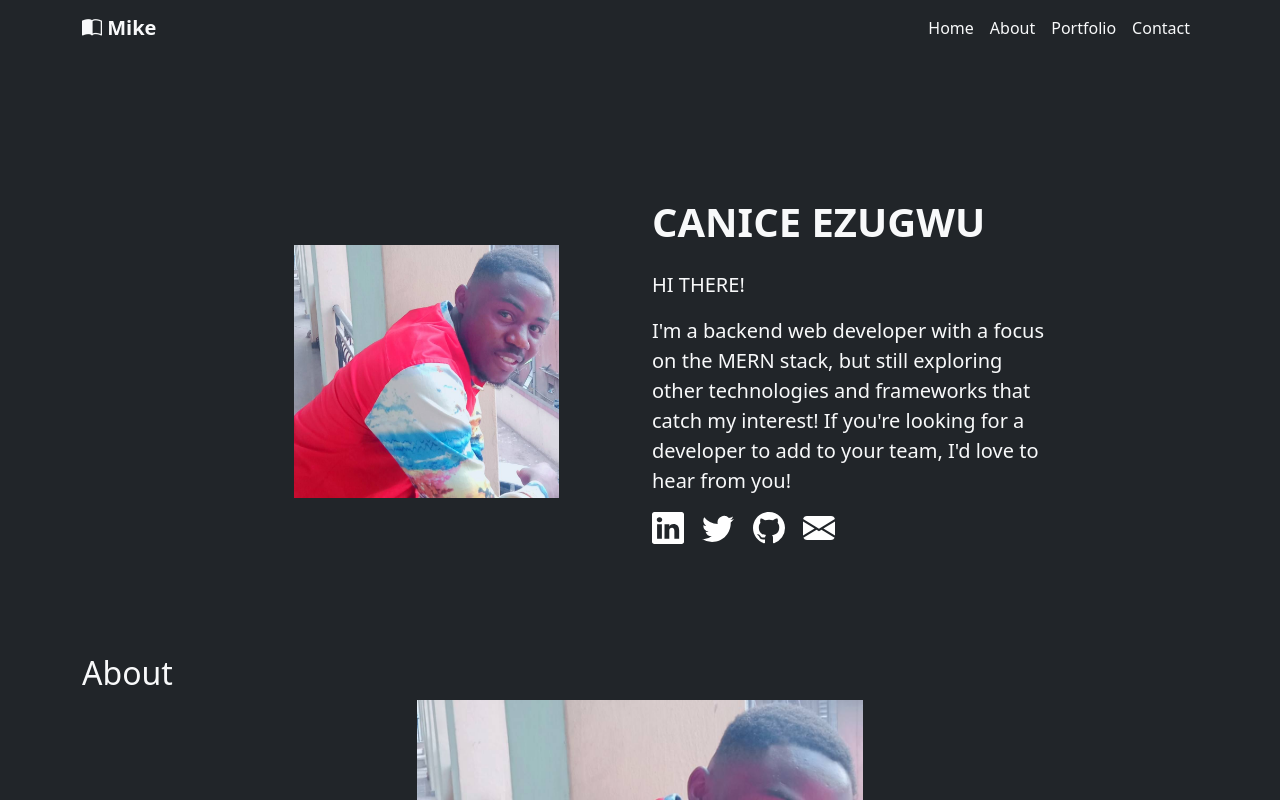
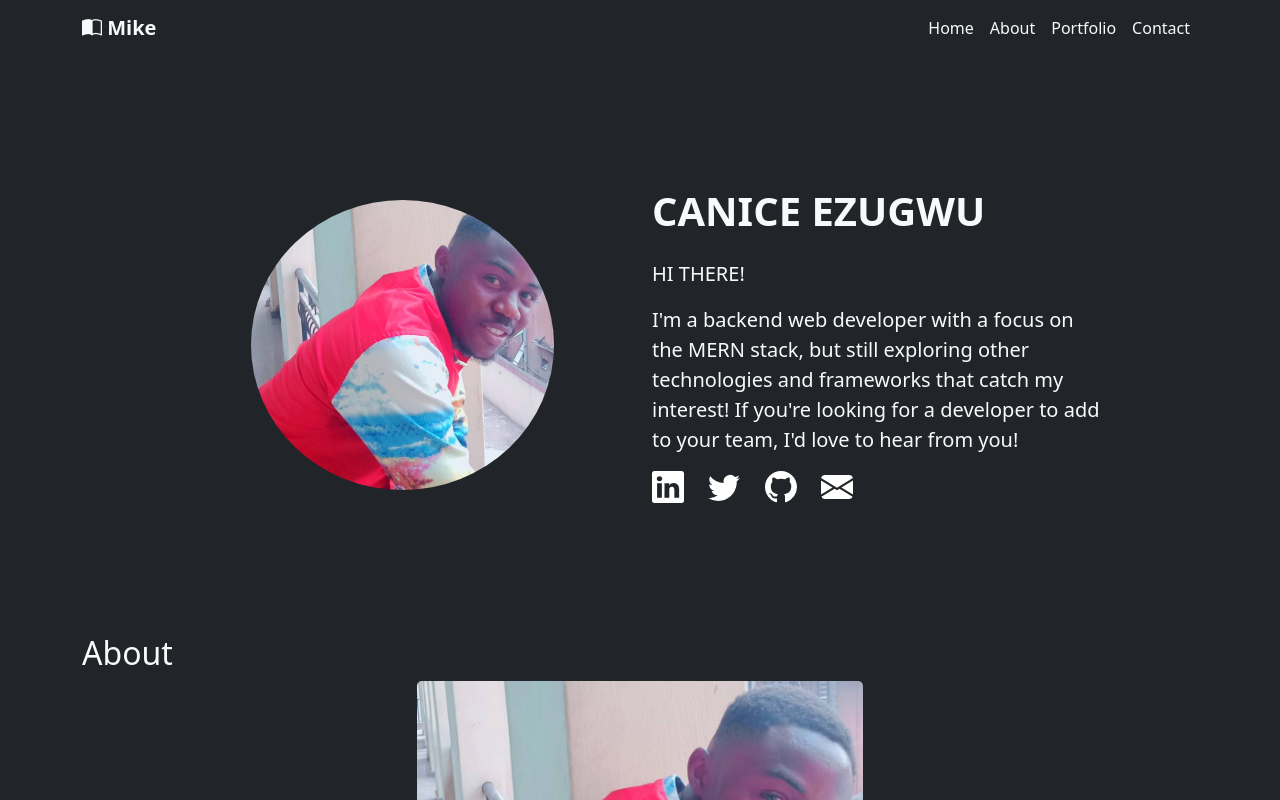
Before and after one commit to canicemichael/Portfolio, a website: page index.html in a window 1280 px wide. Shown: the top 800 px of the page. Drawn offline with nearby package versions, Linux system fonts and the light colour scheme.

Commit message:
Update made some modifications on some files

```diff
--- a/css2/style.css
+++ b/css2/style.css
@@ -11,7 +11,7 @@
     z-index: 10;
 }
 
-.parent {
+/* .parent {
     position: relative;
     width: 64em;
     height: 34.375em;
@@ -26,4 +26,13 @@
     left: 0;
     right: 0;
     margin: auto;
+} */
+
+.topit {
+    margin-top: 6rem;
+    margin-bottom: 6rem;
 }
+
+img.homedp {
+    border-radius: 50%;
+}
--- a/index.html
+++ b/index.html
@@ -50,10 +50,10 @@
 
     <!-- main image & intro text -->
     <section id="home" class="bg-dark text-light">
-        <div class="container-lg parent">
+        <div class="container-lg parent topit">
             <div class="row justify-content-center align-items-center child">
                 <div class="col-md-5 text-center d-none d-md-block p-5">
-                    <img src="assets/smile2.jpg" alt="portfolio image" class="img-fluid" style="height: 60%; width: 80%;">
+                    <img src="assets/smile2.jpg" alt="portfolio image" class="img-fluid homedp" style="height: 60%; width: 80%;">
                 </div>
                 <div class="col-md-5 text-center text-md-start">
                     <h1>
@@ -98,7 +98,7 @@
                 <h2>About</h2>
             </div>
             <div class="text-center d-md-block">
-                <img src="assets/smile2.jpg" alt="portfolio image" class="img-fluid" style="height: 30%; width: 40%;">
+                <img src="assets/smile2.jpg" alt="portfolio image" class="img-fluid rounded-3" style="height: 30%; width: 40%;">
             </div>
             <div class="text-center mb-5 mt-1">
                 <h2><strong>Ezugwu Michael<i class="bi bi-dot"></i>Backend<i class="bi bi-dot"></i>Nodejs Developer</strong></h2>
--- /dev/null
+++ b/sass/customs/_homesec.scss
@@ -0,0 +1,16 @@
+.parent {
+    position: relative;
+    width: 64em;
+    height: 34.375em;
+}
+
+.parent .child {
+    position: absolute;
+    width: 64em;
+    height: 16.8125em;
+    top: 0;
+    bottom: 0;
+    left: 0;
+    right: 0;
+    margin: auto;
+}
```
Also changed, not shown: sass/main.scss (+4 -4 lines).
